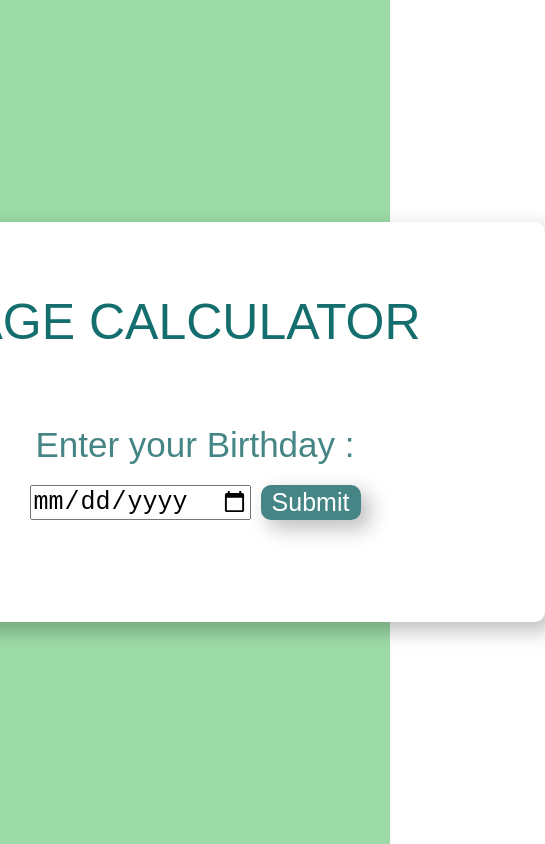
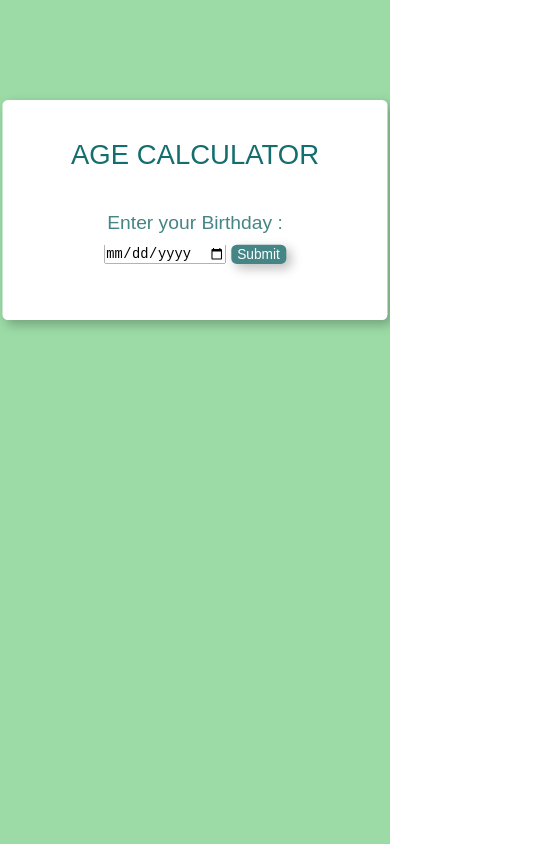
Before and after one commit to IshanHansaka/age_calculator, a React (Create React App) app: page / in a window 390 px wide. Shown: the whole page, 545 px wide, since content can reach past the window. Built offline with nearby package versions, Linux system fonts and the light colour scheme.

Commit message:
feat: add mobile responsive styles

```diff
--- a/src/App.css
+++ b/src/App.css
@@ -1,11 +1,12 @@
 .App {
-  background-color: #9CDBA6;
+  background-color: #9cdba6;
   width: 100%;
   height: 100vh;
   display: flex;
   justify-content: center;
   align-items: center;
 }
+
 .container {
   background-color: #ffffff;
   border-radius: 10px;
@@ -17,3 +18,160 @@
   justify-content: center;
   align-items: center;
 }
+
+/* Responsive styles */
+@media (max-width: 700px) {
+  .container {
+    transform: scale(0.95);
+    margin-top: 10px;
+  }
+  .App {
+    align-items: flex-start;
+  }
+}
+
+@media (max-width: 665px) {
+  .container {
+    transform: scale(0.9);
+    margin-top: 10px;
+  }
+  .App {
+    align-items: flex-start;
+  }
+}
+
+@media (max-width: 630px) {
+  .container {
+    transform: scale(0.85);
+    margin-top: 10px;
+  }
+  .App {
+    align-items: flex-start;
+  }
+}
+
+@media (max-width: 595px) {
+  .container {
+    transform: scale(0.8);
+    margin-top: 10px;
+  }
+  .App {
+    align-items: flex-start;
+  }
+}
+
+@media (max-width: 560px) {
+  .container {
+    transform: scale(0.75);
+    margin-top: 10px;
+  }
+  .App {
+    align-items: flex-start;
+  }
+}
+
+@media (max-width: 525px) {
+  .container {
+    transform: scale(0.7);
+    margin-top: 10px;
+  }
+  .App {
+    align-items: flex-start;
+  }
+}
+
+@media (max-width: 490px) {
+  .container {
+    transform: scale(0.65);
+    margin-top: 10px;
+  }
+  .App {
+    align-items: flex-start;
+  }
+}
+
+@media (max-width: 455px) {
+  .container {
+    transform: scale(0.6);
+    margin-top: 10px;
+  }
+  .App {
+    align-items: flex-start;
+  }
+}
+
+@media (max-width: 420px) {
+  .container {
+    transform: scale(0.55);
+    margin-top: 10px;
+  }
+  .App {
+    align-items: flex-start;
+  }
+}
+
+@media (max-width: 385px) {
+  .container {
+    transform: scale(0.5);
+    margin-top: 10px;
+  }
+  .App {
+    align-items: flex-start;
+  }
+}
+
+@media (max-width: 350px) {
+  .container {
+    transform: scale(0.45);
+    margin-top: 10px;
+  }
+  .App {
+    align-items: flex-start;
+  }
+}
+
+@media (max-width: 315px) {
+  .container {
+    transform: scale(0.4);
+  }
+}
+
+@media (max-width: 280px) {
+  .container {
+    transform: scale(0.35);
+    margin-top: 10px;
+  }
+  .App {
+    align-items: flex-start;
+  }
+}
+
+@media (max-width: 245px) {
+  .container {
+    transform: scale(0.3);
+    margin-top: 10px;
+  }
+  .App {
+    align-items: flex-start;
+  }
+}
+
+@media (max-width: 210px) {
+  .container {
+    transform: scale(0.25);
+    margin-top: 10px;
+  }
+  .App {
+    align-items: flex-start;
+  }
+}
+
+@media (max-width: 175px) {
+  .container {
+    transform: scale(0.2);
+    margin-top: 10px;
+  }
+  .App {
+    align-items: flex-start;
+  }
+}
```
